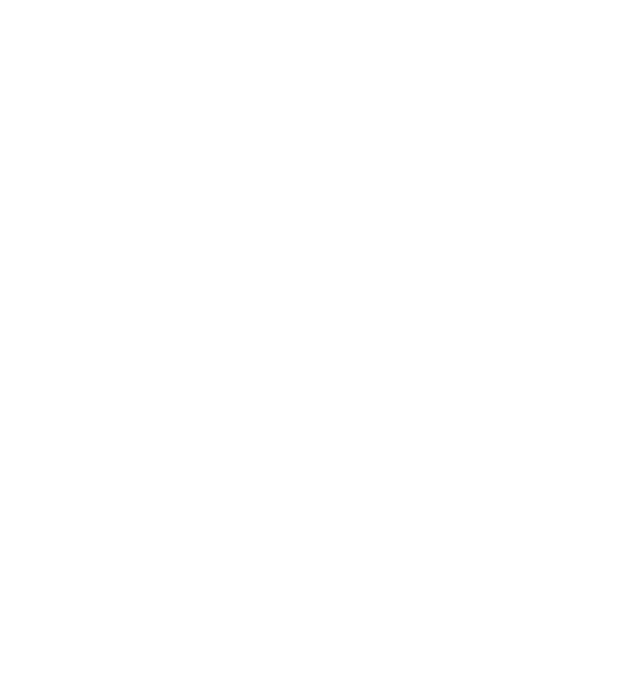
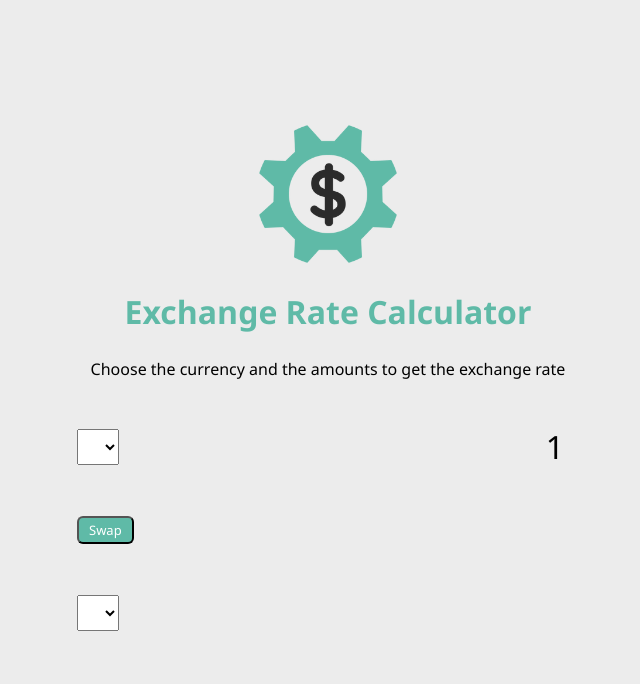
Before and after one commit to kareemayman/Exchange-Rate-Calculator, a plain HTML site: page index.html in a window 1280 px wide. Shown: the whole page, without its empty margins (312-952 px from the left). Drawn offline with Linux system fonts and the light colour scheme.

Commit message:
Finished Most Of The HTML & CSS

```diff
--- a/css/style.css
+++ b/css/style.css
@@ -0,0 +1,73 @@
+html {
+    scroll-behavior: smooth;
+}
+
+* {
+    margin: 0;
+    padding: 0;
+    box-sizing: border-box;
+    -moz-box-sizing: border-box;
+    -webkit-box-sizing: border-box;
+}
+
+body {
+    background-color: #ececec;
+    display: flex;
+    justify-content: center;
+    align-items: center;
+    font-family: 'Segoe UI', Tahoma, Geneva, Verdana, sans-serif;
+    color: #5fbaa7;
+    height: 100dvh;
+}
+
+.container {
+    margin-left: 10px;
+    margin-right: 10px;
+    text-align: center;
+}
+
+.container .logo {
+    width: 150px;
+    margin-left: auto;
+    margin-right: auto;
+}
+
+.container .logo img{
+    max-width: 100%;
+}
+
+.container p {
+    color: black;
+    margin: 30px 0;
+}
+
+.flex {
+    margin: 50px 0;
+    display: flex;
+    justify-content: space-between;
+    align-items: center;
+}
+
+.flex input[type="number"] {
+    background-color: transparent;
+    border: none;
+    outline: none;
+    font-size: 2rem;
+    text-align: right;
+}
+
+select, button {
+    padding: 5px 10px;
+    cursor: pointer;
+}
+
+.flex button {
+    color: white;
+    background-color: #5fbaa7;
+    border-radius: 6px;
+    font-size: 13px;
+}
+
+.flex button:hover {
+    background-color: #56a191;
+}
--- a/index.html
+++ b/index.html
@@ -3,9 +3,47 @@
 <head>
     <meta charset="UTF-8">
     <meta name="viewport" content="width=device-width, initial-scale=1.0">
-    <title>Document</title>
+    <title>Exchange Rate Calculator</title>
+
+    <link rel="stylesheet" href="css/normalize.css">
+
+    <link rel="stylesheet" href="css/style.css">
+
+    <script defer src="script.js"></script>
 </head>
 <body>
+    <div class="container">
+        <div class="logo">
+            <img src="images/money.png" alt="money">
+        </div>
 
+        <h1>Exchange Rate Calculator</h1>
+
+        <p>Choose the currency and the amounts to get the exchange rate</p>
+
+        <div class="flex">
+            <select name="curr1" id="curr1">
+
+            </select>
+
+            <input type="number" name="curr1-value" id="curr1-value" value="1">
+        </div>
+
+        <div class="flex">
+            <button>Swap</button>
+
+            <small class="info">
+
+            </small>
+        </div>
+
+        <div class="flex">
+            <select name="curr2" id="curr2">
+
+            </select>
+
+            <input type="number" name="curr2-value" id="curr2-value">
+        </div>
+    </div>
 </body>
 </html>
```
